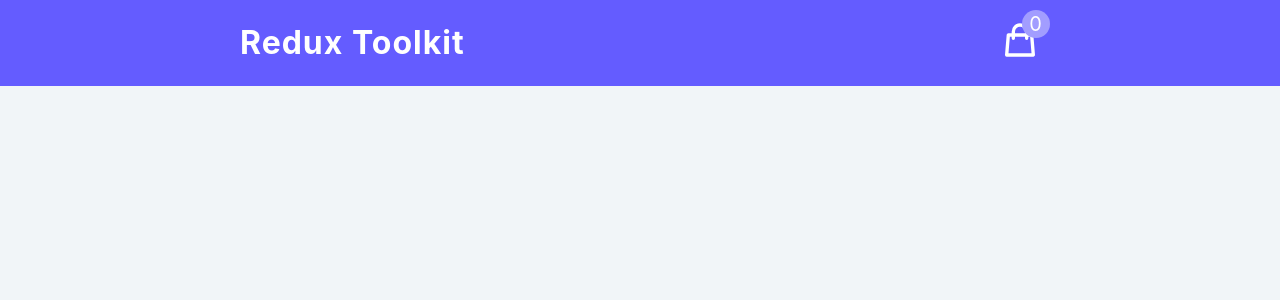
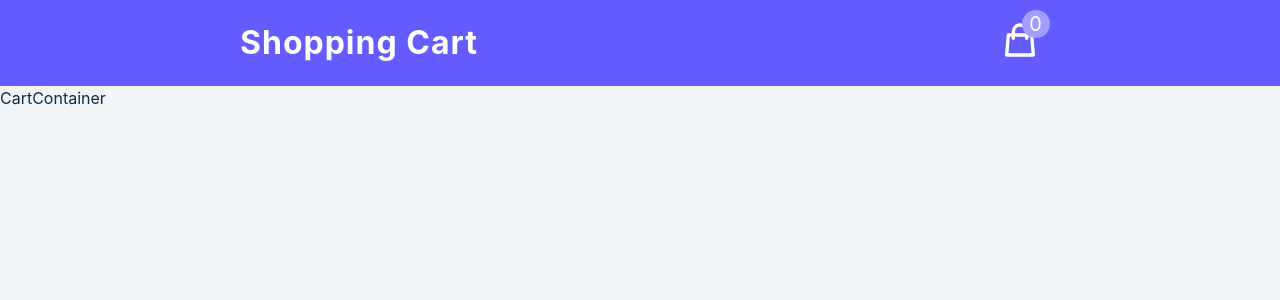
Before and after one commit to jodoesgit/react18-redux-shopping-cart, a React (Create React App) app: page / in a window 1280 px wide. Shown: the top 300 px of the page. Built offline with nearby package versions, Linux system fonts and the light colour scheme.

Commit message:
Setup CartContainer/CartItem

```diff
--- a/src/App.js
+++ b/src/App.js
@@ -1,9 +1,10 @@
 import Navbar from "./components/Navbar";
-
+import CartContainer from "./components/CartContainer";
 function App() {
 	return (
 		<main>
 			<Navbar />
+			<CartContainer />
 		</main>
 	);
 }
--- /dev/null
+++ b/src/components/CartContainer.js
@@ -0,0 +1,6 @@
+import CartItem from "./CartItem";
+
+const CartContainer = () => {
+	return <div>CartContainer</div>;
+};
+export default CartContainer;
--- /dev/null
+++ b/src/components/CartItem.js
@@ -0,0 +1,4 @@
+const CartItem = () => {
+	return <div>CartItem</div>;
+};
+export default CartItem;
--- a/src/components/Navbar.js
+++ b/src/components/Navbar.js
@@ -1,15 +1,17 @@
 import { CartIcon } from "../icons";
-import { UseSelector } from "react-redux";
+import { UseSelector, useSelector } from "react-redux";
 
 const Navbar = () => {
+	const { amount } = useSelector((store) => store.cart);
+
 	return (
 		<nav>
 			<div className="nav-center">
-				<h3>Redux Toolkit</h3>
+				<h3>Shopping Cart</h3>
 				<div className="nav-container">
 					<CartIcon />
 					<div className="amount-container">
-						<p className="total-amount">0</p>
+						<p className="total-amount">{amount}</p>
 					</div>
 				</div>
 			</div>
--- a/src/features/cart/cartSlice.js
+++ b/src/features/cart/cartSlice.js
@@ -1,7 +1,8 @@
 import { createSlice } from "@reduxjs/toolkit";
+import cartItems from "../../cartItems";
 
 const initialState = {
-	cartItems: [],
+	cartItems: cartItems,
 	amount: 0,
 	total: 0,
 	isLoading: true,
--- a/src/index.css
+++ b/src/index.css
@@ -27,8 +27,8 @@
 	box-sizing: border-box;
 }
 body {
-  font-family: -apple-system, BlinkMacSystemFont, 'Segoe UI', Roboto, Oxygen,
-    Ubuntu, Cantarell, 'Open Sans', 'Helvetica Neue', sans-serif;
+	font-family: -apple-system, BlinkMacSystemFont, "Segoe UI", Roboto, Oxygen,
+		Ubuntu, Cantarell, "Open Sans", "Helvetica Neue", sans-serif;
 	background: var(--clr-grey-10);
 	color: var(--clr-grey-1);
 	line-height: 1.5;
```
Also changed, not shown: src/icons.js (+20 -20 lines). Lines whose indentation alone changed are shown as unchanged.
